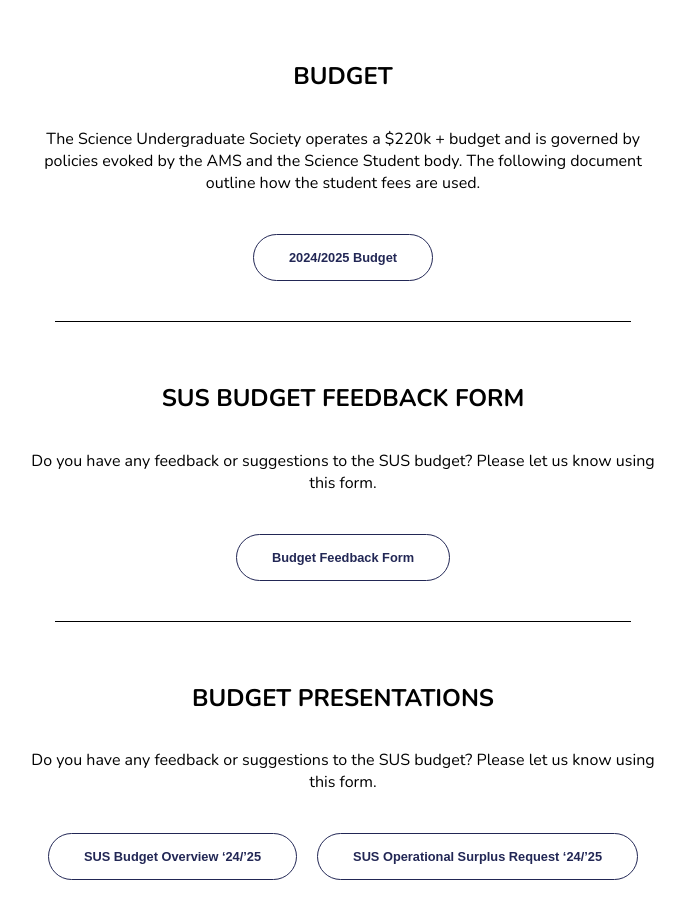
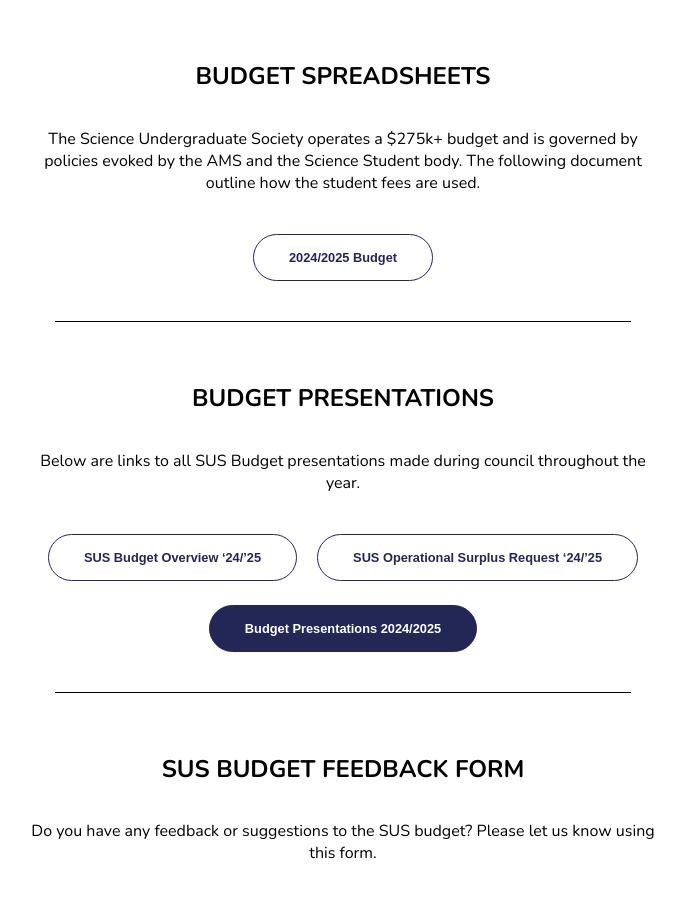
Before and after one commit to Science-Undergraduate-Society/www, a Next.js app: page /aboutUs/budget in a window 1280 px wide. Shown: the part 200-1102 px from the top of the page, without its empty margins (297-982 px from the left). Built offline with nearby package versions, Linux system fonts and the light colour scheme; a web font is replaced by a local one.

Commit message:
fix all of budgets page

```diff
--- a/src/pages/aboutUs/budget.js
+++ b/src/pages/aboutUs/budget.js
@@ -8,9 +8,9 @@ export default function Alssc() {
             <Navbar />
             <Content>
                 <Header>
-                <Title>BUDGET</Title>
+                <Title>BUDGET SPREADSHEETS</Title>
                     <HeaderDescription>
-                      The Science Undergraduate Society operates a $220k + budget and is governed by policies evoked by the AMS and the Science Student body. The following document outline how the student fees are used.
+                    The Science Undergraduate Society operates a $275k+ budget and is governed by policies evoked by the AMS and the Science Student body. The following document outline how the student fees are used.
                     </HeaderDescription>
                     <ButtonGroup>
                         <ButtonHollowBlack>
@@ -20,21 +20,9 @@ export default function Alssc() {
 
                     <Divider/>
 
-                    <Title>SUS BUDGET FEEDBACK FORM</Title>
-                    <HeaderDescription>
-                      Do you have any feedback or suggestions to the SUS budget? Please let us know using this form.
-                    </HeaderDescription>
-                    <ButtonGroup>
-                        <ButtonHollowBlack>
-                            <Link href="https://docs.google.com/forms/d/e/1FAIpQLSeivIN69w38fEwQVquDbYKhNVNQ2lcptngJBOgzS0oTgrmOtg/viewform">Budget Feedback Form</Link>
-                        </ButtonHollowBlack>
-                    </ButtonGroup>
-
-                    <Divider/>
-
                     <Title>BUDGET PRESENTATIONS</Title>
                     <HeaderDescription>
-                      Do you have any feedback or suggestions to the SUS budget? Please let us know using this form.
+                    Below are links to all SUS Budget presentations made during council throughout the year.
                     </HeaderDescription>
                     <ButtonGroup>
                         <ButtonHollowBlack>
@@ -49,6 +37,18 @@ export default function Alssc() {
                         <ButtonHollow>
                             <Link href="https://drive.google.com/drive/folders/1SJYSaMw0CyQRvq2aU-vOFAesdk3cdaW8?usp=share_link">Budget Presentations 2024/2025</Link>
                         </ButtonHollow>
+                    </ButtonGroup>
+
+                    <Divider/>
+
+                    <Title>SUS BUDGET FEEDBACK FORM</Title>
+                    <HeaderDescription>
+                      Do you have any feedback or suggestions to the SUS budget? Please let us know using this form.
+                    </HeaderDescription>
+                    <ButtonGroup>
+                        <ButtonHollowBlack>
+                            <Link href="https://forms.gle/pGkj4oqNR1VCQEjWA">Budget Feedback Form</Link>
+                        </ButtonHollowBlack>
                     </ButtonGroup>
 
                     <Divider/>
```
